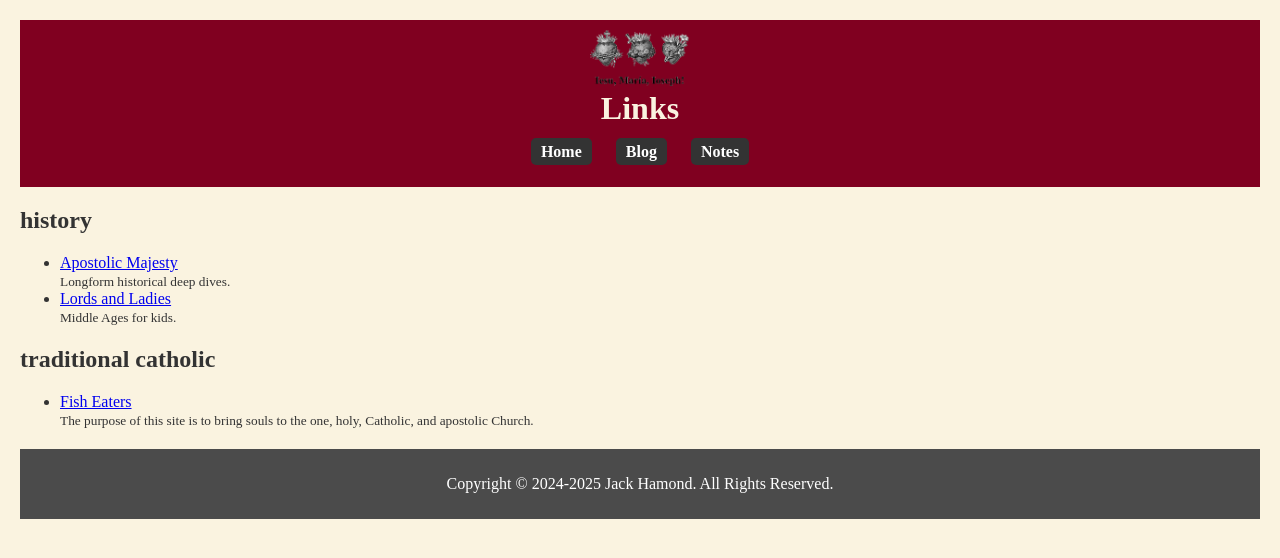
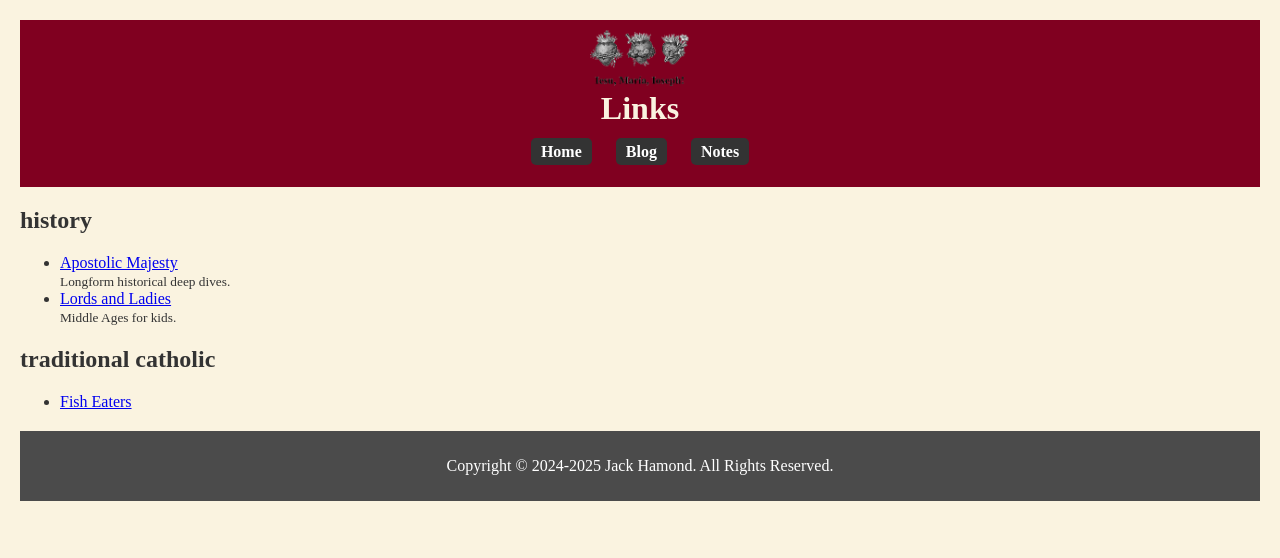
Before and after one commit to jackhamond/jackhamond.github.io, a Jekyll site: the page built from indices/links.html, in a window 1280 px wide. Shown: the top 558 px of the page. Built offline with Jekyll 4.4.1, drawn with Linux system fonts in a browser that asks for light colours.

Commit message:
Update links.yml

```diff
--- a/_data/links.yml
+++ b/_data/links.yml
@@ -10,5 +10,4 @@
 
 - title: "Fish Eaters"
   url: "https://www.fisheaters.com/"
-  description: "The purpose of this site is to bring souls to the one, holy, Catholic, and apostolic Church."
   tags: ["traditional catholic"]
```
